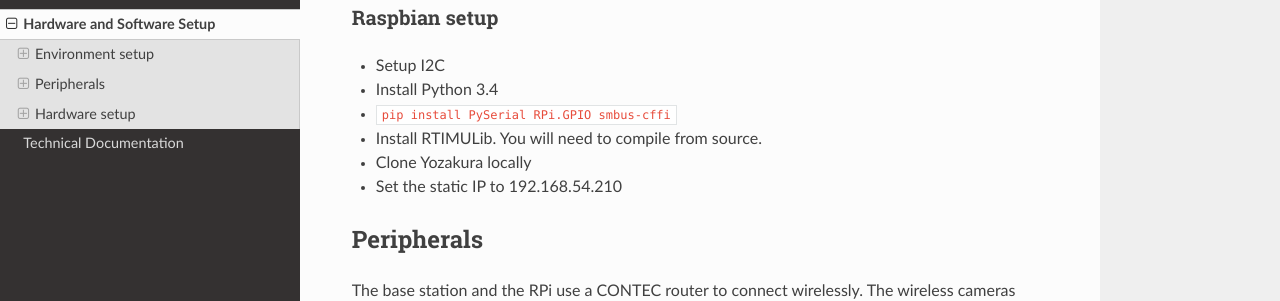
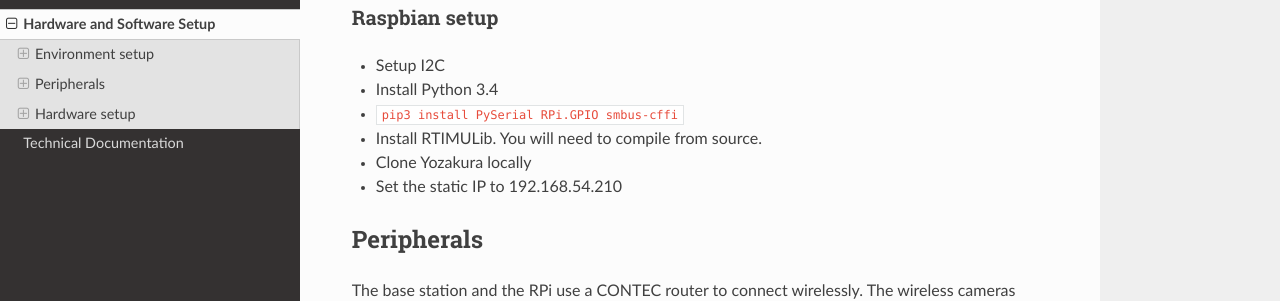
Before and after one commit to kyoto-u-shinobi/yozakura_raspi, a Sphinx documentation site: the page built from docs/setup.rst, in a window 1280 px wide and 900 px high, scrolled down 350 px. Shown: the part 152-453 px from the top of the window. Built offline with Sphinx 7.4.7 and the Read the Docs theme 2.0.0, drawn with Linux system fonts in a browser that asks for light colours.

Commit message:
Use pip3 instead of pip for Raspbian setup.

```diff
--- a/docs/setup.rst
+++ b/docs/setup.rst
@@ -19,7 +19,7 @@ Raspbian setup
 --------------
 * Setup I2C
 * Install Python 3.4
-* ``pip install PySerial RPi.GPIO smbus-cffi``
+* ``pip3 install PySerial RPi.GPIO smbus-cffi``
 * Install RTIMULib. You will need to compile from source.
 * Clone Yozakura locally
 * Set the static IP to 192.168.54.210
```
